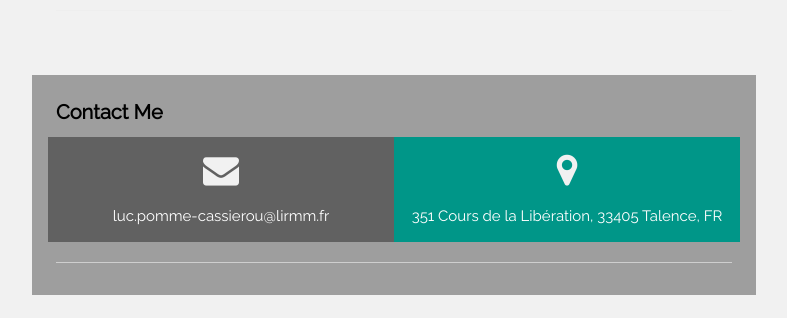
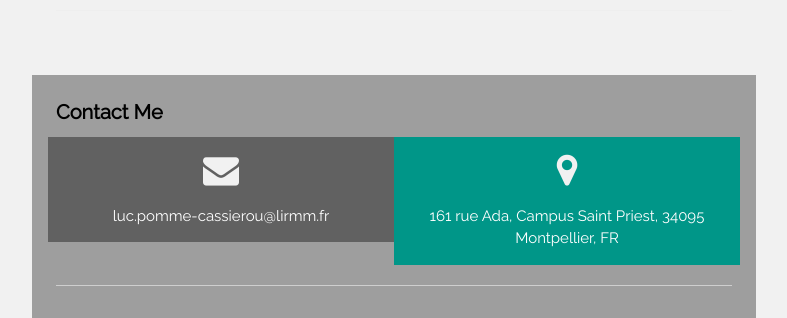
Before and after one commit to lepcassierou/page_perso, a plain HTML site: page index.html in a window 1280 px wide. Shown: the part 3048-3366 px from the top of the page, without its empty margins (396-1183 px from the left). Before the commit the page ends 3343 px from the top, so only its background shows below. Drawn offline with nearby package versions, Linux system fonts and the light colour scheme.

Commit message:
Changed address to lirmm in index.html

```diff
--- a/index.html
+++ b/index.html
@@ -455,7 +455,7 @@
         <a href="https://maps.app.goo.gl/bMyxiU6xTwJgZFJi7">
           <div class="w3-half w3-teal">
             <p><i class="fa fa-map-marker w3-xxlarge w3-text-light-grey"></i></p>
-            <p>351 Cours de la Libération, 33405 Talence, FR</p>
+            <p>161 rue Ada, Campus Saint Priest, 34095 Montpellier, FR</p>
           </div>
         </a>
         <!-- <div class="w3-third w3-dark-grey">
```
